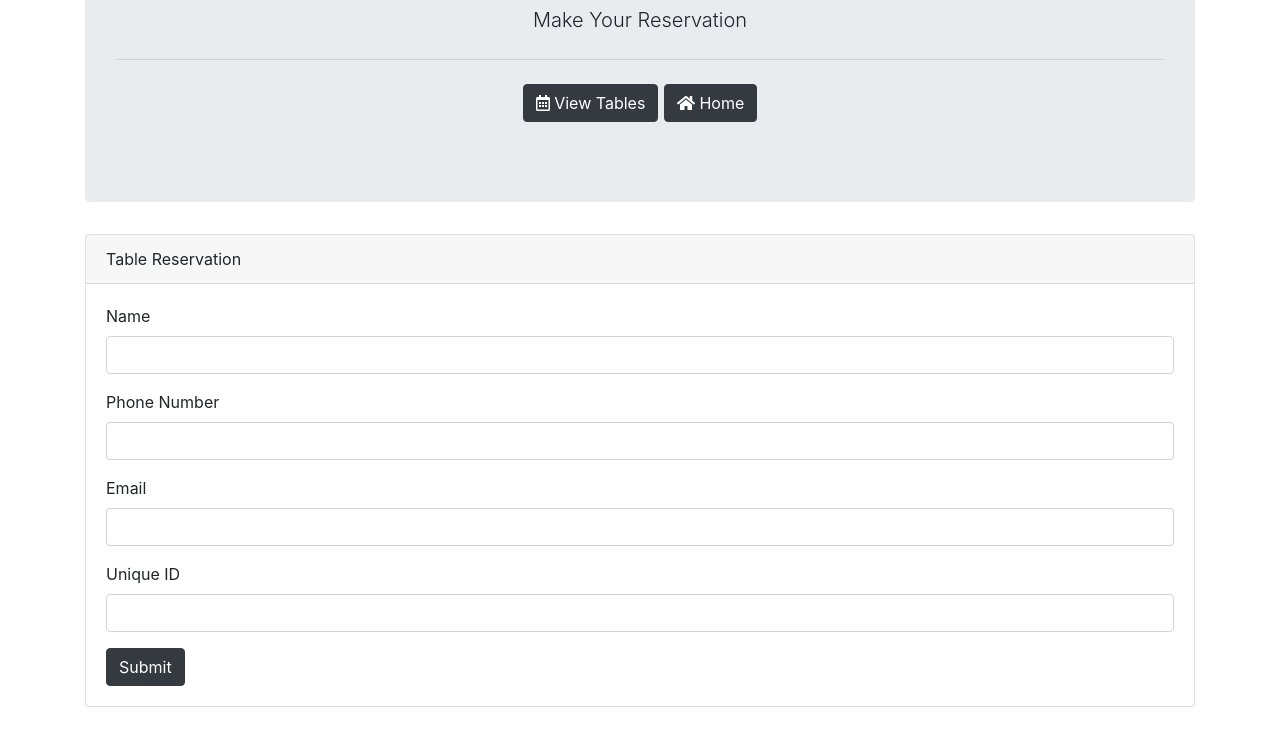
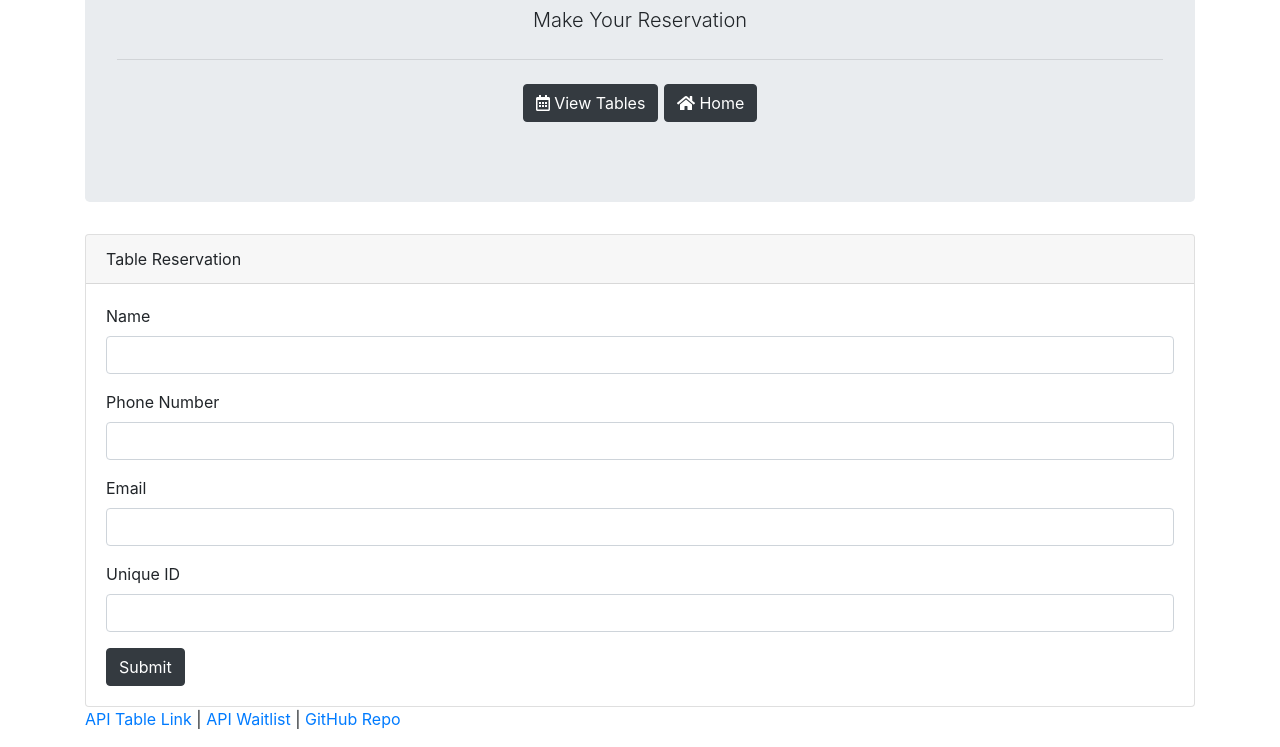
Before and after one commit to Dfrand/HotRestaurant, a website: page index.html in a window 1280 px wide. Shown: the part 134-881 px from the top of the page. Before the commit the page ends 841 px from the top, so only its background shows below. Drawn offline with nearby package versions, Linux system fonts and the light colour scheme.

Commit message:
new update to index.html

```diff
--- a/index.html
+++ b/index.html
@@ -42,6 +42,18 @@
 				</form>
 			</div>
 		</div>
+
+		<footer class="footer">
+			<div class="container">
+				<p>
+					<a href="/api/tables">API Table Link</a>
+					 |
+					<a href="/api/waitlist">API Waitlist</a>
+					 |
+					<a href="https://github.com/Dfrand/HotRestaurant">GitHub Repo</a>
+				</p>
+			</div>
+		</footer>
 	</div>
 </body>
 
```
